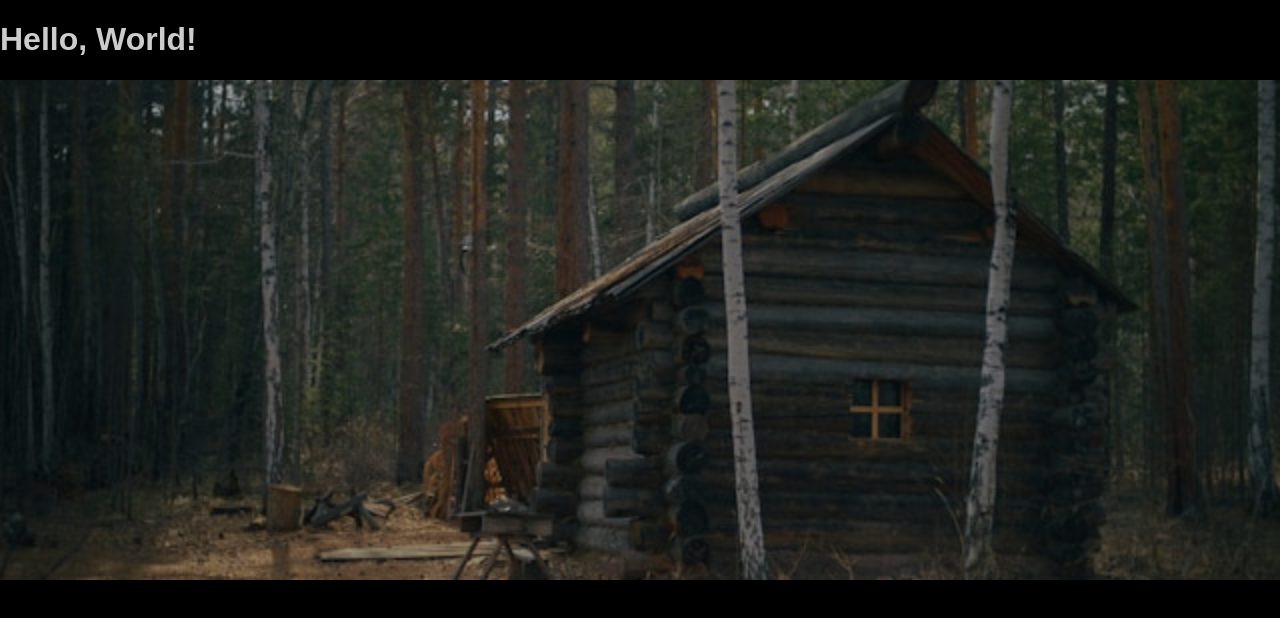
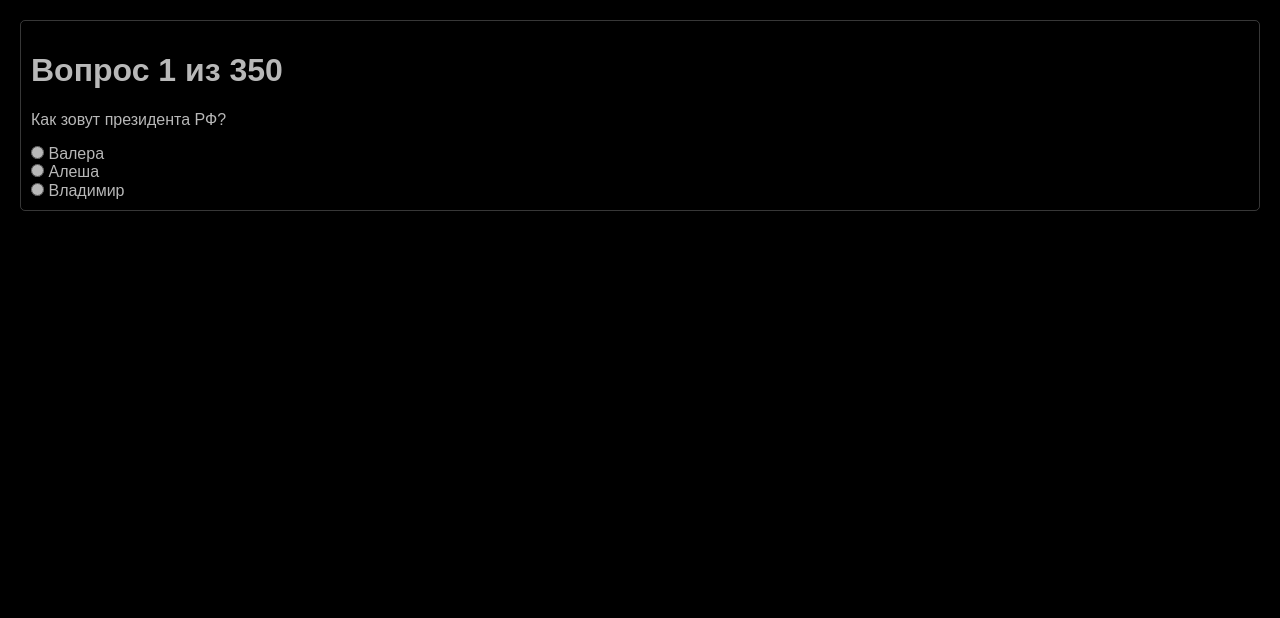
Before and after one commit to KonstantinSimusev/project, a website built with webpack: page src/index.html in a window 1280 px wide. Built offline with nearby package versions, Linux system fonts and the light colour scheme.

Commit message:
bugfix_1.01: src

```diff
--- /dev/null
+++ b/src/blocks/card/question.css
@@ -0,0 +1,6 @@
+.question {
+  padding: 10px;
+  border: 1px solid rgb(255 255 255 / .3);
+  opacity: .8;
+  border-radius: 5px;
+}
--- a/src/blocks/content/content.css
+++ b/src/blocks/content/content.css
@@ -1,6 +1,6 @@
 .content {
-  min-block-size: 500px;
-  background-image: url(../../images/sibir.jpg);
+  /* min-block-size: 500px; */
+  /* background-image: url(../../images/sibir.jpg); */
   background-position: center;
   background-repeat: no-repeat;
   background-size: cover;
--- /dev/null
+++ b/src/blocks/form/form.css
@@ -0,0 +1,4 @@
+.form {
+  display: flex;
+  flex-direction: column;
+}
--- a/src/blocks/page/page.css
+++ b/src/blocks/page/page.css
@@ -1,6 +1,7 @@
 .page {
+  margin: 20px;
+  opacity: .9;
+  color: white;
   font-family: Arial, Helvetica, sans-serif;
-  color: white;
   background: black;
-  opacity: .8;
 }
--- /dev/null
+++ b/src/components/card.js
@@ -0,0 +1,3 @@
+export const createCard = (cardInfo, element) => {
+  element.textContent = cardInfo;
+}
--- a/src/index.html
+++ b/src/index.html
@@ -7,10 +7,32 @@
 </head>
 <body class="page">
   <header class="header">
-    <h1 class="header__title">Hello, World!</h1>
+
   </header>
   <main class="content">
+    <section class="content__question">
+      <article class="question">
+        <h1 class="question__title">Вопрос 1 из 350</h1>
+        <p class="qustion__text">Как зовут президента РФ?</p>
+        <form class="form form__type_answer">
+          <label class="form__field">
+            <input name="radio" type="radio" class="input__type_radio">
+            <span class="input__text">Валера</span>
+          </label>
+          <label class="form__field">
+            <input name="radio" type="radio" class="input__type_radio">
+            <span class="input__text">Алеша</span>
+          </label>
+          <label class="form__field">
+            <input name="radio" type="radio" class="input__type_radio">
+            <span class="input__text">Владимир</span>
+          </label>
+        </form>
+      </article>
+    </section>
+  </main>
+  <footer class="footer">
 
-  </main>
+  </footer>
 </body>
 </html>
--- a/src/pages/index.css
+++ b/src/pages/index.css
@@ -2,3 +2,5 @@
 @import url('../blocks/page/page.css');
 @import url('../blocks/header/header.css');
 @import url('../blocks/content/content.css');
+@import url('../blocks/card/question.css');
+@import url('../blocks/form/form.css');
```
Also changed, not shown: src/blocks/card/__text/question__title.css (added), src/blocks/card/__title/qustion__text.css (added), src/blocks/content/__question/content__question.css (added).
